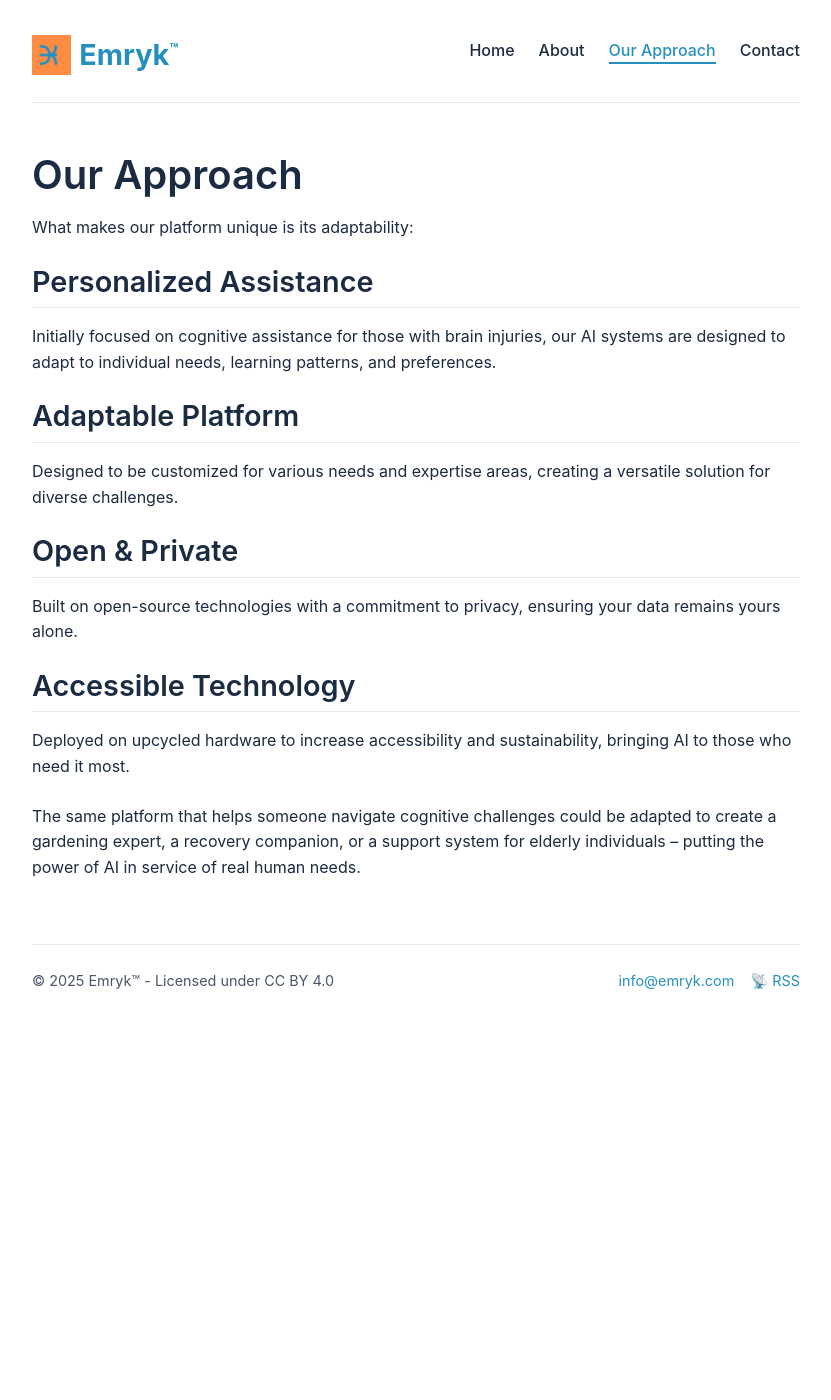
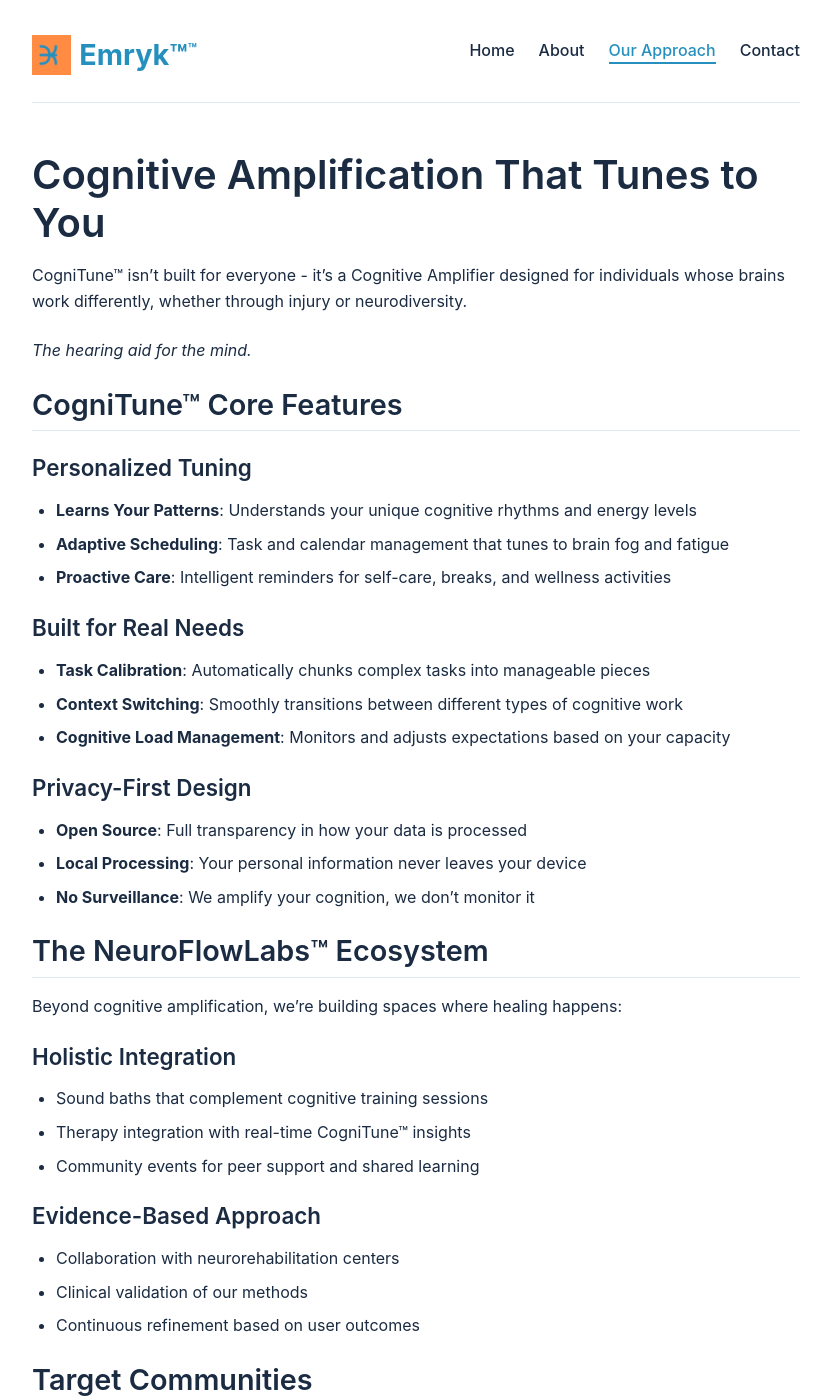
Before and after one commit to rhuze-emryk/emryk.github.io, a Jekyll site: the page built from _pages/apporoach.md, in a window 1280 px wide and 1400 px high. Shown: the whole window, without its empty margins (224-1055 px from the left). Built offline with Jekyll 4.4.1, drawn with Linux system fonts in a browser that asks for light colours; some of the changed text lies outside the part shown.

Commit message:
Added Trademark symbols

```diff
--- a/_config.yml
+++ b/_config.yml
@@ -1,13 +1,13 @@
 # Site settings
-title: Emryk
-tagline: Technology That Heals
+title: Emryk™
+tagline: The hearing aid for the mind
 email: info@emryk.com
 description: >-
-  AI Healing Platforms for Cognitive Assistance, designed to enhance human abilities
-  through privacy-focused, accessible technology.
+  We empower brain injury survivors and neurodiverse individuals with CogniTune™ Cognitive Amplifiers
+  and NeuroFlowLabs™ healing spaces that restore cognitive independence and rebuild lives.
 baseurl: "" # the subpath of your site, e.g. /blog
 url: "https://emryk.com"
-#twitter_username: emryk
+twitter_username: emryk
 github_username: emryk
 
 # Build settings
--- a/_pages/apporoach.md
+++ b/_pages/apporoach.md
@@ -4,24 +4,57 @@
 permalink: /approach/
 ---
 
-# Our Approach
+# Cognitive Amplification That Tunes to You
 
-What makes our platform unique is its adaptability:
+CogniTune™ isn't built for everyone - it's a Cognitive Amplifier designed for individuals whose brains work differently, whether through injury or neurodiversity.
 
-## Personalized Assistance
+*The hearing aid for the mind.*
 
-Initially focused on cognitive assistance for those with brain injuries, our AI systems are designed to adapt to individual needs, learning patterns, and preferences.
+## CogniTune™ Core Features
 
-## Adaptable Platform
+### Personalized Tuning
+- **Learns Your Patterns**: Understands your unique cognitive rhythms and energy levels
+- **Adaptive Scheduling**: Task and calendar management that tunes to brain fog and fatigue
+- **Proactive Care**: Intelligent reminders for self-care, breaks, and wellness activities
 
-Designed to be customized for various needs and expertise areas, creating a versatile solution for diverse challenges.
+### Built for Real Needs
+- **Task Calibration**: Automatically chunks complex tasks into manageable pieces
+- **Context Switching**: Smoothly transitions between different types of cognitive work
+- **Cognitive Load Management**: Monitors and adjusts expectations based on your capacity
 
-## Open & Private
+### Privacy-First Design
+- **Open Source**: Full transparency in how your data is processed
+- **Local Processing**: Your personal information never leaves your device
+- **No Surveillance**: We amplify your cognition, we don't monitor it
 
-Built on open-source technologies with a commitment to privacy, ensuring your data remains yours alone.
+## The NeuroFlowLabs™ Ecosystem
 
-## Accessible Technology
+Beyond cognitive amplification, we're building spaces where healing happens:
 
-Deployed on upcycled hardware to increase accessibility and sustainability, bringing AI to those who need it most.
+### Holistic Integration
+- Sound baths that complement cognitive training sessions
+- Therapy integration with real-time CogniTune™ insights
+- Community events for peer support and shared learning
 
-The same platform that helps someone navigate cognitive challenges could be adapted to create a gardening expert, a recovery companion, or a support system for elderly individuals – putting the power of AI in service of real human needs.
+### Evidence-Based Approach
+- Collaboration with neurorehabilitation centers
+- Clinical validation of our methods
+- Continuous refinement based on user outcomes
+
+## Target Communities
+
+### Primary: Brain Injury Survivors
+- Stroke survivors, aneurysm patients, TBI cases
+- Addressing memory lapses, executive dysfunction, and cognitive fatigue
+- Built by someone who has walked this path
+
+### Secondary: Neurodiverse Professionals
+- ADHD and autism individuals seeking productivity solutions
+- People whose brains work differently by nature, not injury
+- Caregivers supporting loved ones with cognitive challenges
+
+## Why It Matters
+
+Every brain deserves a Cognitive Amplifier that tunes to its unique patterns. CogniTune™ represents a future where cognitive differences are met with adaptive solutions, not one-size-fits-all tools.
+
+*This is personal technology for a very personal journey.*
```
Also changed, not shown: _pages/about.md (+8 -9 lines), _pages/contact.md (+4 -4 lines), _posts/2025-05-11-welcome-to-emryk.md (+10 -10 lines), index.md (+6 -6 lines), Gemfile.lock (added).
